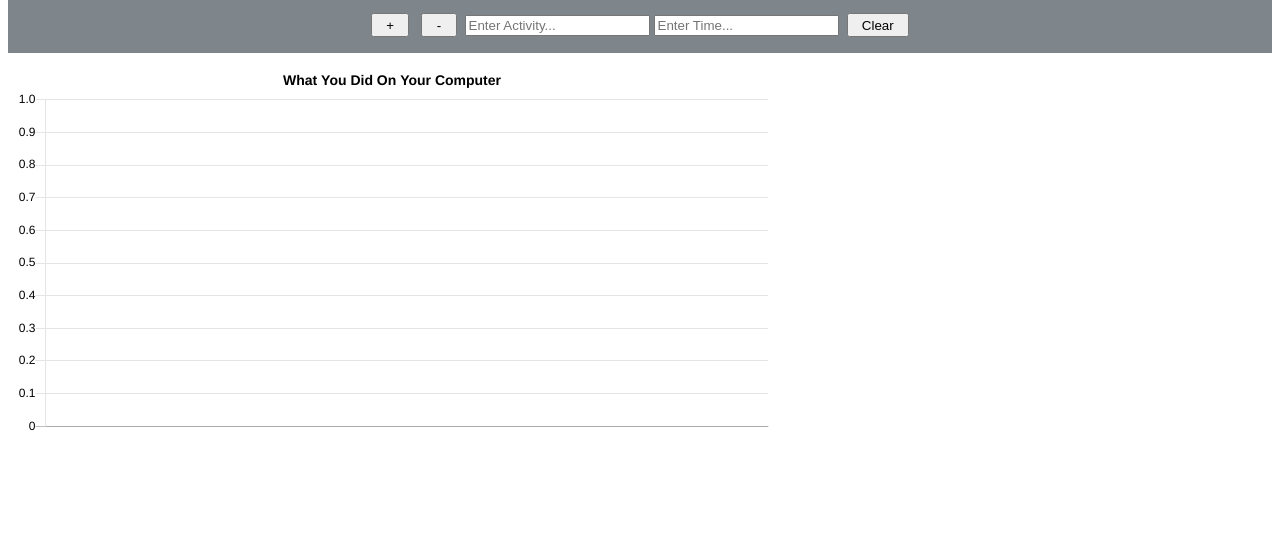
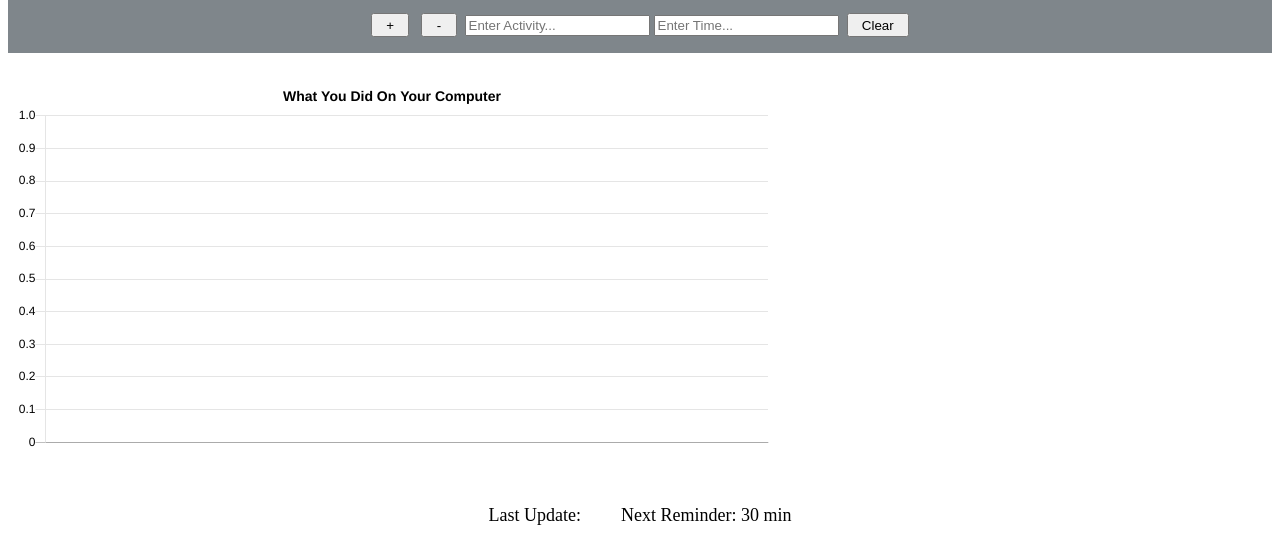
Before and after one commit to ArcaneWizard/ArcaneWizard.github.io, a plain HTML site: page activity/activity.html in a window 1280 px wide. Shown: the part 91-650 px from the top of the page. Drawn offline with nearby package versions, Linux system fonts and the light colour scheme.

Commit message:
Added some useful info for the user to know
User can now see how many minutes are left till their next reminder, and when they last updated their productivity and activity graphs.

```diff
--- a/Notifications/notification.js
+++ b/Notifications/notification.js
@@ -1,3 +1,6 @@
+
+let nextNotification = document.getElementById("Next Notification");
+
 const notificationInterval = 30;
 
 var timer;
@@ -37,9 +40,11 @@ document.onbeforeunload = function() {
     localStorage.setItem('currentTime', currentTime);
 }
 
+displayTimer();
 setInterval(displayTimer, 5000);
 function displayTimer() {
-    console.log((targetTime.getTime() - currentTime.getTime()) / 60000);
+    localStorage.setItem("next_Notification", Math.ceil((targetTime.getTime() - currentTime.getTime()) / 60000) + " min");
+    nextNotification.textContent = "Next Reminder: " + localStorage.getItem("next_Notification");
 }
 
 //Ask to show notifications
--- a/activity/activity.html
+++ b/activity/activity.html
@@ -21,7 +21,6 @@
         <input type="text" placeholder="Enter Activity..." id="enterActivityField">
         <input type="text" placeholder="Enter Time..." id="enterTimeField">
         <button class="activityButton" onclick="clearCategories()">Clear</button>
-
     </div>
 
     <div id="graphs">
@@ -33,6 +32,11 @@
         </div>
     </div>
 
+    <div id="extraInfo">
+        <p class="info" id="Last Time">Last Update:</p>
+        <p class="info" id="Next Notification">Next Notification: Updating...</p>
+    </div>
+
     <script src="https://cdn.jsdelivr.net/npm/chart.js@2.8.0"></script>
     <script src="activityChart.js"></script>
     <script src="activity.js"></script>
--- a/activity/activity.js
+++ b/activity/activity.js
@@ -3,13 +3,21 @@ const alterButtons = document.getElementById("alterButtons");
 const enterActivityField = document.getElementById("enterActivityField");
 const enterTimeField = document.getElementById("enterTimeField");
 const modeButton = document.getElementById("modeButton");
+const lastTime = document.getElementById("Last Time");
 const body = document.body;
 
-refreshChart();
-setDesign();
+setup();
 
-//USER INPUT----------------------------------------------------
+function setup()
+{
+    //Update the design mode (light vs dark) and the charts with saved data
+    refreshChart();
+    setDesign();
 
+    //Show the last time an activity was updated
+    if (localStorage.getItem("last_Time_A"))
+        lastTime.textContent = "Last Update: " + localStorage.getItem("last_Time_A");
+}
 
 //EDIT SOMETHING------------------------------------------------------
 
@@ -39,8 +47,25 @@ function updateActivity() {
             }
         }
 
+        let hours = new Date().getHours();
+        let min = new Date().getMinutes();
+        let mid = " AM";
+
+        if (hours == 0)
+            mid = " AM";
+        if (hours >= 12) {
+            hours -= 12;
+            mid = " PM";
+        }
+
+        if (min <= 9)
+            min = "0" + min;
+
+        lastTime.textContent = "Last Update: " + hours + ":" + min + mid;
+
         localStorage.setItem("activity_Keys", activities.toString());
         localStorage.setItem("activity_Values", times.toString());
+        localStorage.setItem("last_Time_A", hours + ":" + min + mid);
 
         refreshChart();
     }
--- a/activity/style.css
+++ b/activity/style.css
@@ -51,6 +51,24 @@ body {
     display: none;
 }
 
+#graphs {
+    margin-top: 1em;
+    height: 18em;
+}
+
+#extraInfo {
+    margin-top: 7em;
+    text-align: center;
+}
+
+.info {
+    display: inline-block;
+    padding: 1em 1em;
+    color: var(--font-color);
+    font-size: 18px;
+    text-align: center;
+}
+
 #alterButtons {
     text-align: center;
     background-color: var(--secondTab-color);
--- a/productivity/style.css
+++ b/productivity/style.css
@@ -39,6 +39,19 @@ body {
     margin: 0em 0.3em;
 }
 
+#extraInfo {
+    margin-top:1.4em;
+    text-align: center;
+}
+
+.info {
+    display: inline-block;
+    padding: 1em 1em;
+    color: var(--font-color);
+    font-size: 18px;
+    text-align: center;
+}
+
 #ogProClone {
     display: none;
 }
@@ -51,6 +64,7 @@ body {
 }
 
 #myChart {
+    margin-top: 1em;
     padding: 0.5em 0em;
 }
 
```
Also changed, not shown: index.html (+6 -0 lines), productivity/home.js (+23 -1 lines).
